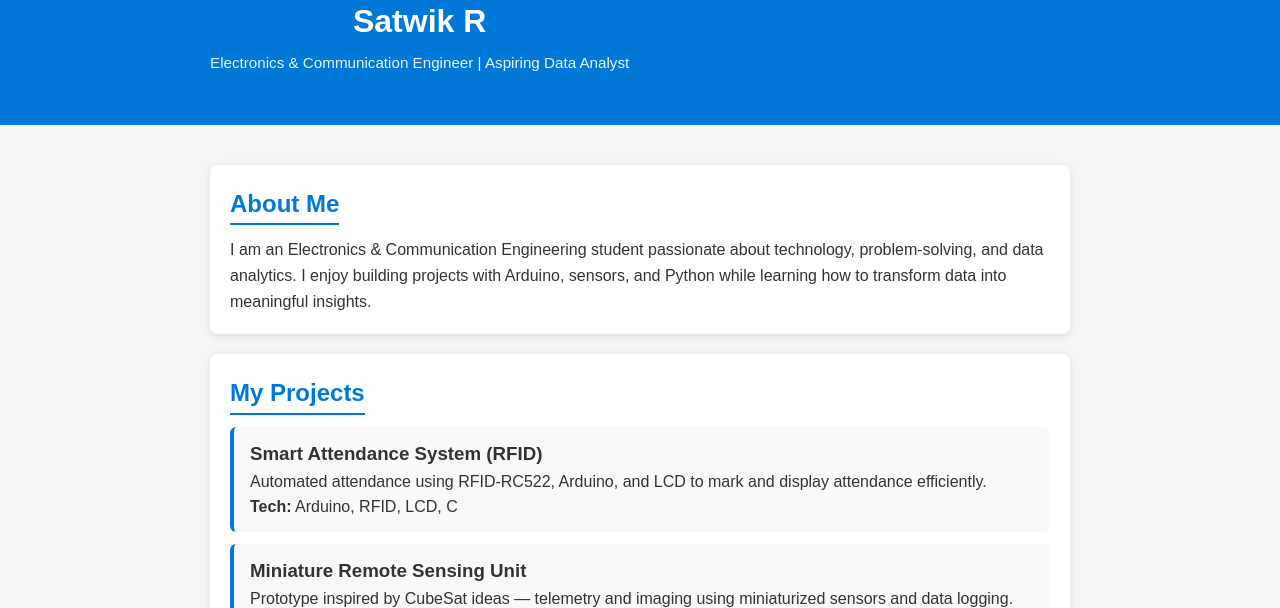
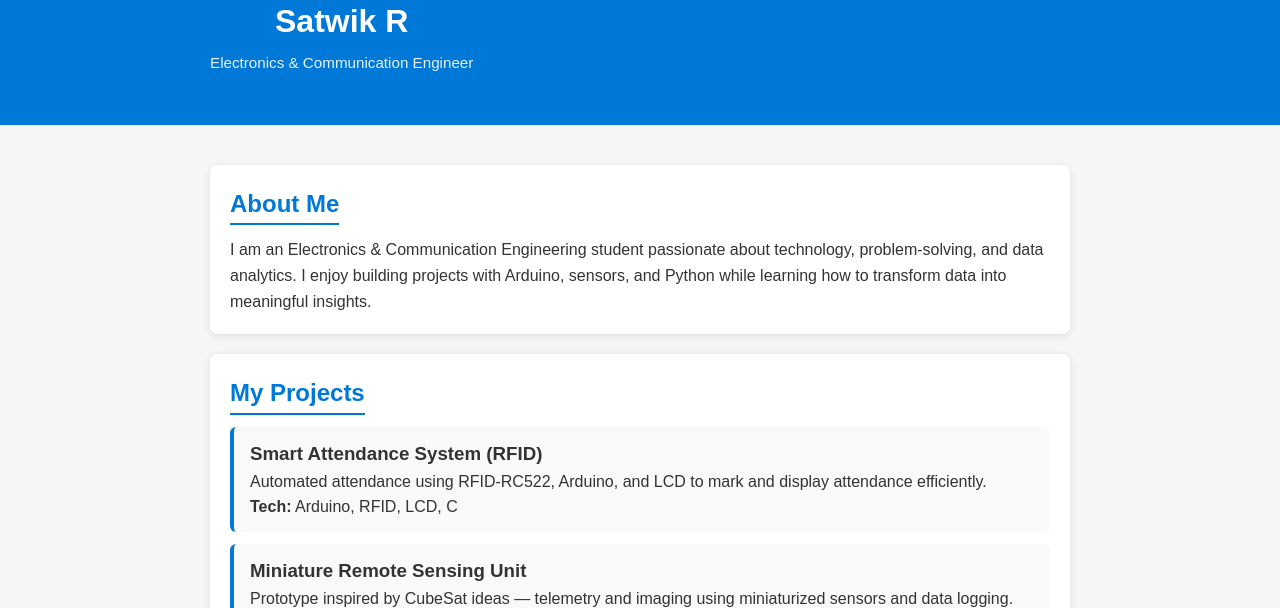
Before and after one commit to Satwikr8463/portfolio, a plain HTML site: page index.html in a window 1280 px wide. Shown: the part 172-780 px from the top of the page. Drawn offline with Linux system fonts and the light colour scheme.

Commit message:
Update index.html

```diff
--- a/index.html
+++ b/index.html
@@ -14,7 +14,7 @@
       <div class="intro">
     <img src="profile.jpg" alt="Satwik R" class="profile-photo">
         <h1>Satwik R</h1>
-        <p class="tag">Electronics & Communication Engineer | Aspiring Data Analyst</p>
+        <p class="tag">Electronics & Communication Engineer </p>
       </div>
       <nav class="nav">
         <a href="#about">About</a>
```
